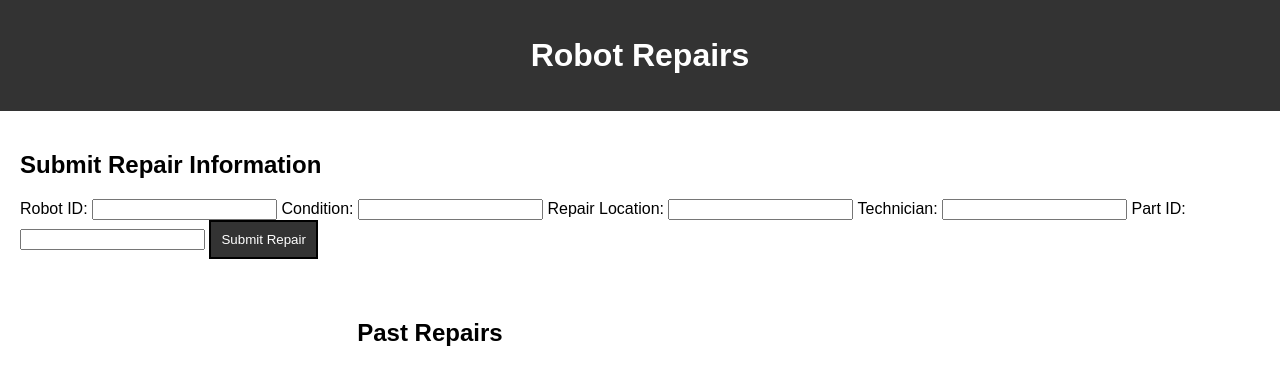
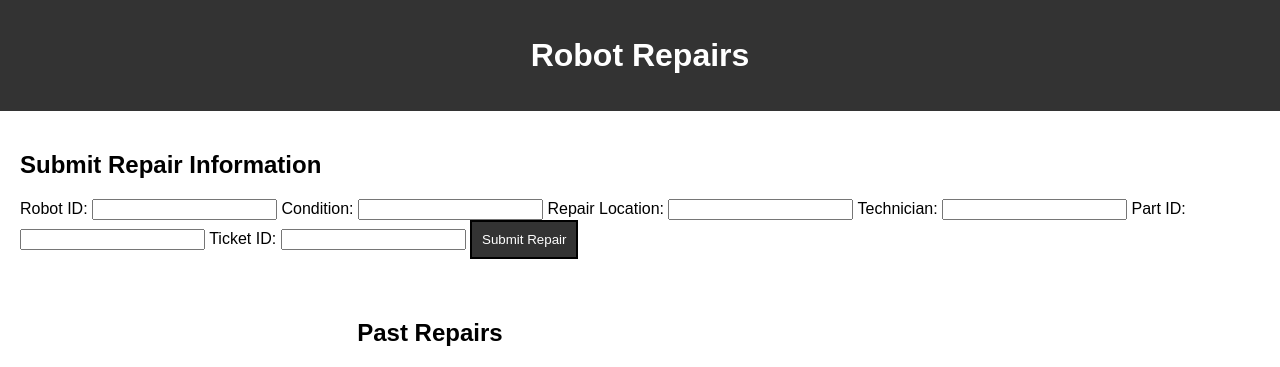
Before and after one commit to Thomas-Moore81/Reed-s-Robotics, a Flask app: page /repairs in a window 1280 px wide. Shown: the part 189-556 px from the top of the page. Run offline with Flask 3, Linux system fonts and the light colour scheme; data that the repository does not hold is empty.

Commit message:
Repairs is fully operational with the ability to enter a repair or if ticket_id matches update the repair

```diff
--- a/app.py
+++ b/app.py
@@ -53,14 +53,47 @@ def update_repair():
     part_id = request.form.get('part_id')
     ticket_id = request.form.get('ticket_id')
 
-    query = """
-        UPDATE Repairs
-        SET robot_id = %s, condition_type = %s, repair_location = %s, technician = %s, part_id = %s
-        WHERE ticket_id = %s
-    """
-    data = (robot_id, condition, repair_location, technician, part_id, ticket_id)
+    # Check if a record with the same robot_id and ticket_id already exists
+    check_query = "SELECT * FROM Repairs WHERE robot_id = %s AND ticket_id = %s"
+    check_data = (robot_id, ticket_id)
 
-    return execute_query(query, data)
+    connection = mysql.connector.connect(**db_config)
+    cursor = connection.cursor(dictionary=True)
+    cursor.execute(check_query, check_data)
+    existing_record = cursor.fetchone()
+    connection.close()
+
+    if existing_record:
+        # If the condition is different, update the existing record
+        if existing_record['condition_type'] != condition:
+            update_query = """
+                UPDATE Repairs
+                SET condition_type = %s, repair_location = %s, technician = %s, part_id = %s
+                WHERE robot_id = %s AND ticket_id = %s
+            """
+            update_data = (condition, repair_location, technician, part_id, robot_id, ticket_id)
+
+            try:
+                result = execute_query(update_query, update_data)
+                return result
+            except Exception as e:
+                return f"Error updating record: {str(e)}"
+        else:
+            return "Record with the same robot_id and ticket_id already exists with the same condition. No update needed."
+
+    else:
+        # If no record exists, insert a new one
+        insert_query = """
+            INSERT INTO Repairs (robot_id, condition_type, repair_location, technician, part_id, ticket_id)
+            VALUES (%s, %s, %s, %s, %s, %s)
+        """
+        insert_data = (robot_id, condition, repair_location, technician, part_id, ticket_id)
+
+        try:
+            result = execute_query(insert_query, insert_data)
+            return result
+        except Exception as e:
+            return f"Error inserting new record: {str(e)}"
 
 
 
--- a/templates/repairs.html
+++ b/templates/repairs.html
@@ -15,7 +15,7 @@
 
     <section id="repair-form">
         <h2>Submit Repair Information</h2>
-        <form action="{{ url_for('update_repair', robot_id='', condition='', repair_location='', technician='', part_id='', ticket_id='') }}" method="post">
+        <form action="{{ url_for('update_repair') }}" method="post">
             <label for="robot_id">Robot ID:</label>
             <input type="text" name="robot_id" id="robot_id" required>
 
@@ -30,6 +30,9 @@
 
             <label for="part_id">Part ID:</label>
             <input type="text" name="part_id" id="part_id" required>
+
+            <label for="ticket_id">Ticket ID:</label>
+            <input type="text" name="ticket_id" id="ticket_id" required>
 
             <button type="submit">Submit Repair</button>
         </form>
```
